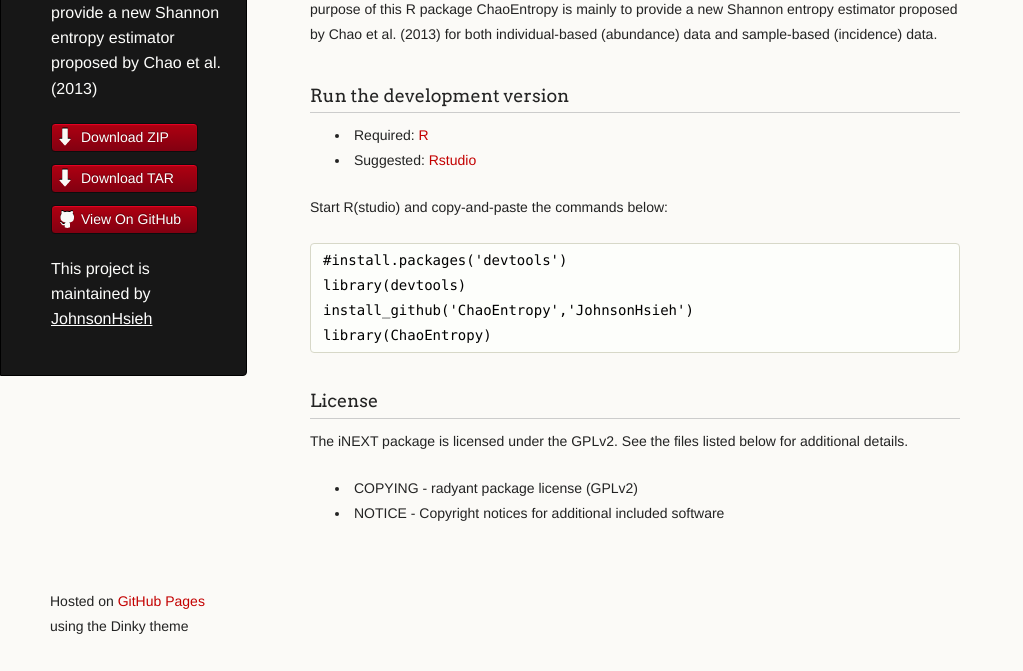
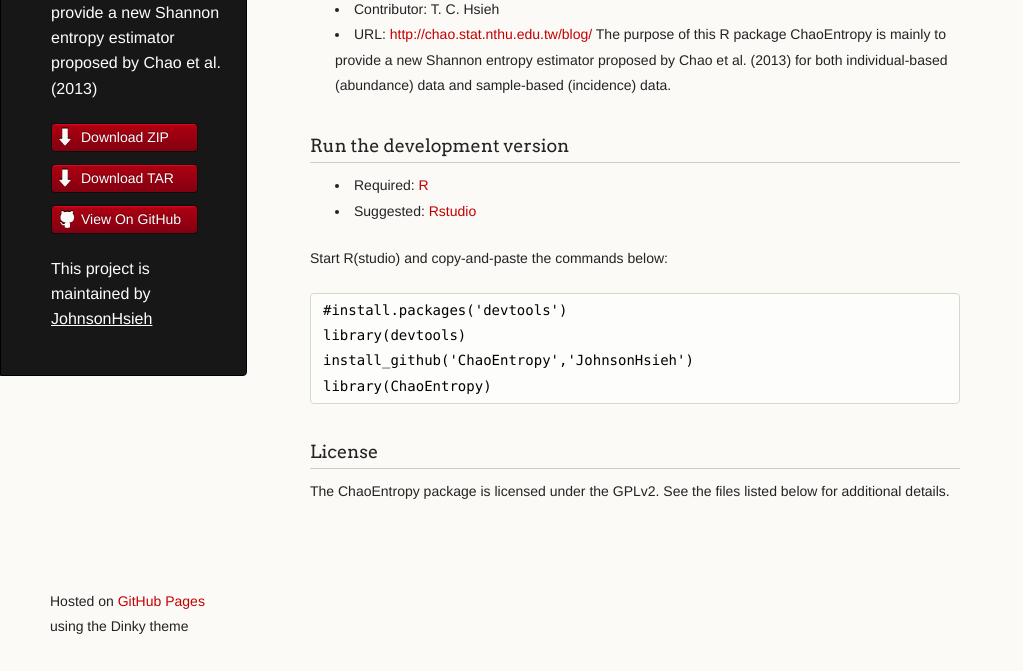
Before and after one commit to JohnsonHsieh/ChaoEntropy, a plain HTML site: page index.html in a window 1280 px wide. Shown: the part 129-800 px from the top of the page, without its empty margins (0-1023 px from the left). Drawn offline with Linux system fonts and the light colour scheme.

Commit message:
Create gh-pages branch via GitHub

```diff
--- a/index.html
+++ b/index.html
@@ -33,11 +33,12 @@
         <h1>
 <a name="chaoentropy" class="anchor" href="#chaoentropy"><span class="octicon octicon-link"></span></a>ChaoEntropy</h1>
 
-<p>Author: Y.T. Wang ; Y.H. Lee ; K.S. Tseng ; Anne Chao
-URL: <a href="http://chao.stat.nthu.edu.tw/blog/">http://chao.stat.nthu.edu.tw/blog/</a>
-The purpose of this R package ChaoEntropy is mainly to provide a new Shannon entropy estimator proposed by Chao et al. (2013) for both individual-based (abundance) data and sample-based (incidence) data.</p>
-
-<h3>
+<ul>
+<li>Author: Y. T. Wang ; Y. H. Lee ; K. S. Tseng ; Anne Chao</li>
+<li>Contributor: T. C. Hsieh</li>
+<li>URL: <a href="http://chao.stat.nthu.edu.tw/blog/">http://chao.stat.nthu.edu.tw/blog/</a>
+The purpose of this R package ChaoEntropy is mainly to provide a new Shannon entropy estimator proposed by Chao et al. (2013) for both individual-based (abundance) data and sample-based (incidence) data.</li>
+</ul><h3>
 <a name="run-the-development-version" class="anchor" href="#run-the-development-version"><span class="octicon octicon-link"></span></a>Run the development version</h3>
 
 <ul>
@@ -56,12 +57,7 @@
 <h3>
 <a name="license" class="anchor" href="#license"><span class="octicon octicon-link"></span></a>License</h3>
 
-<p>The iNEXT package is licensed under the GPLv2. See the files listed below for additional details.</p>
-
-<ul>
-<li>COPYING - radyant package license (GPLv2)</li>
-<li>NOTICE - Copyright notices for additional included software</li>
-</ul>
+<p>The ChaoEntropy package is licensed under the GPLv2. See the files listed below for additional details.</p>
       </section>
       <footer>
         <p><small>Hosted on <a href="http://pages.github.com">GitHub Pages</a> using the Dinky theme</small></p>
--- a/params.json
+++ b/params.json
@@ -1 +1 @@
-{"name":"Chaoentropy","tagline":"provide a new Shannon entropy estimator proposed by Chao et al. (2013)","body":"ChaoEntropy\r\n===========\r\n\r\nAuthor: Y.T. Wang ; Y.H. Lee ; K.S. Tseng ; Anne Chao\r\nURL: http://chao.stat.nthu.edu.tw/blog/\r\nThe purpose of this R package ChaoEntropy is mainly to provide a new Shannon entropy estimator proposed by Chao et al. (2013) for both individual-based (abundance) data and sample-based (incidence) data.\r\n\r\n### Run the development version\r\n- Required: [R](http://www.r-project.org/)\r\n- Suggested: [Rstudio](http://www.rstudio.com/ide/download/)\r\n\r\nStart R(studio) and copy-and-paste the commands below:\r\n\r\n    #install.packages('devtools')\r\n    library(devtools)\r\n    install_github('ChaoEntropy','JohnsonHsieh')\r\n    library(ChaoEntropy)\r\n\r\n### License\r\nThe iNEXT package is licensed under the GPLv2. See the files listed below for additional details.\r\n\r\n- COPYING - radyant package license (GPLv2)\r\n- NOTICE - Copyright notices for additional included software\r\n","google":"","note":"Don't delete this file! It's used internally to help with page regeneration."}
+{"name":"Chaoentropy","tagline":"provide a new Shannon entropy estimator proposed by Chao et al. (2013)","body":"ChaoEntropy\r\n===========\r\n\r\n- Author: Y. T. Wang ; Y. H. Lee ; K. S. Tseng ; Anne Chao\r\n- Contributor: T. C. Hsieh\r\n- URL: http://chao.stat.nthu.edu.tw/blog/\r\nThe purpose of this R package ChaoEntropy is mainly to provide a new Shannon entropy estimator proposed by Chao et al. (2013) for both individual-based (abundance) data and sample-based (incidence) data.\r\n\r\n### Run the development version\r\n- Required: [R](http://www.r-project.org/)\r\n- Suggested: [Rstudio](http://www.rstudio.com/ide/download/)\r\n\r\nStart R(studio) and copy-and-paste the commands below:\r\n\r\n    #install.packages('devtools')\r\n    library(devtools)\r\n    install_github('ChaoEntropy','JohnsonHsieh')\r\n    library(ChaoEntropy)\r\n\r\n### License\r\nThe ChaoEntropy package is licensed under the GPLv2. See the files listed below for additional details.\r\n","google":"","note":"Don't delete this file! It's used internally to help with page regeneration."}
```
